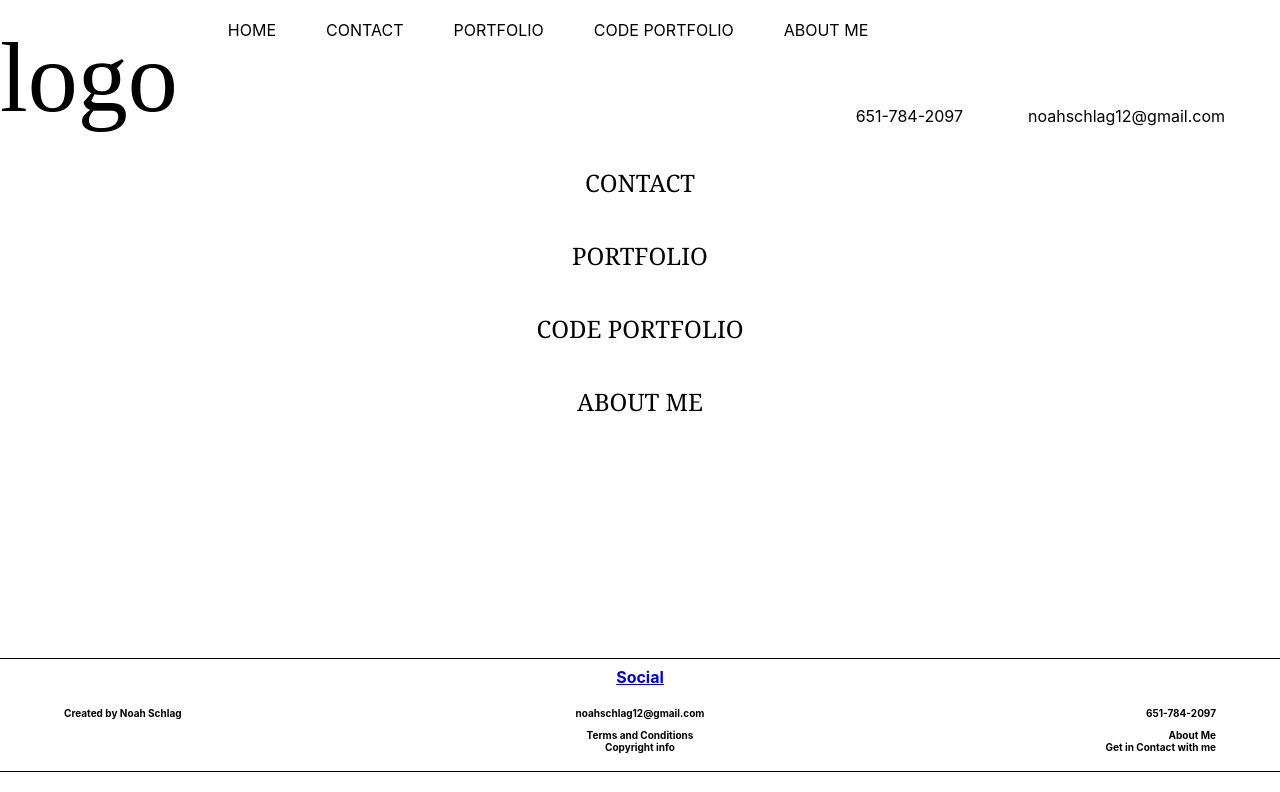
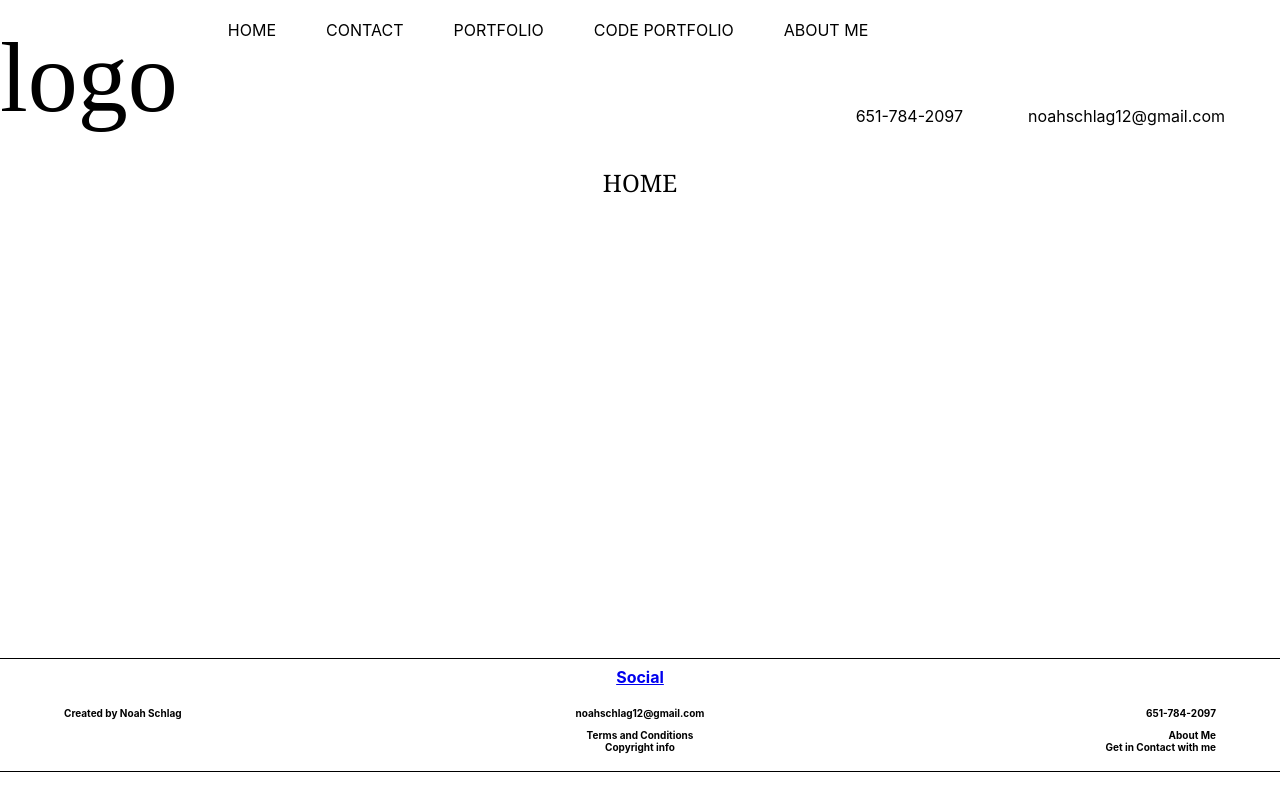
Before and after one commit to noahschlag/react-portfolio, a React (Create React App) app in the folder 02-Homework/react-portfolio/: page / in a window 1280 px wide. Shown: the top 792 px of the page. Built offline with nearby package versions, Linux system fonts and the light colour scheme.

Commit message:
added routers successfully

```diff
--- a/02-Homework/react-portfolio/src/App.js
+++ b/02-Homework/react-portfolio/src/App.js
@@ -1,28 +1,33 @@
 import React from 'react';
-import{ Switch, Route, Link  } from 'react-router-dom';
-import { Footer, Header, PageTitle } from './components/common'
+import { Switch, Route } from 'react-router-dom';
+import { Header, Footer, PageTitle } from './components/common'
 
 import './App.css';
-
 
 function App() {
   return (
     <div className="App">
       <Header />
-        <switch>
-          <route path="/contact">
-            <PageTitle title="contact"/>
-          </route>
-          <route path="/Portfolio">
-            <PageTitle title="Portfolio"/>
-          </route>
-          <route path="/Code Portfolio">
-            <PageTitle title="Code Portfolio"/>
-          </route>
-          <route path="/About Me">
-            <PageTitle title="About Me"/>
-          </route>
-        </switch>
+          <Switch>
+            <Route path="/contact">
+              <PageTitle title="Contact"/>
+            </Route>
+            <Route path="/Portfolio">
+              <PageTitle title="Portfolio"/>
+            </Route>
+            <Route path="/Code-Portfolio">
+              <PageTitle title="Code-Portfolio"/>
+            </Route>
+            <Route path="/Contact">
+              <PageTitle title="Contact"/>
+            </Route>
+            <Route path="/About-me">
+              <PageTitle title="About-Me"/>
+            </Route>
+            <Route path="/">
+              <PageTitle title="home"/>
+            </Route>
+          </Switch>
       <Footer />
     </div>
   );
--- a/02-Homework/react-portfolio/src/components/common/navbar/Navbar.jsx
+++ b/02-Homework/react-portfolio/src/components/common/navbar/Navbar.jsx
@@ -1,4 +1,5 @@
 import React from 'react';
+import {  Link  } from 'react-router-dom';
 
 import './Navbar.css'
 
@@ -6,12 +7,13 @@ function Navbar () {
 
     return (
         <section className="navbar">
-        <a href="/" className="navbar-item">Home</a>
-        <a href="/about" className="navbar-item">Contact</a>
-        <a href="/portfolio" className="navbar-item">Portfolio</a>
-        <a href="/Code Portfolio" className="navbar-item">Code portfolio</a>
-        <a href="/Code Portfolio" className="navbar-item">About Me</a>
+            <Link to="/" className="navbar-item">Home</Link>
+            <Link to="/Contact" className="navbar-item">Contact</Link>
+            <Link to="/Portfolio" className="navbar-item">Portfolio</Link>
+            <Link to="/Code-Portfolio" className="navbar-item">Code portfolio</Link>
+            <Link to="/About-Me" className="navbar-item">About Me</Link>
     </section>
+
     )
 
 }
--- a/02-Homework/react-portfolio/src/index.js
+++ b/02-Homework/react-portfolio/src/index.js
@@ -4,12 +4,11 @@ import { BrowserRouter as Router } from 'react-router-dom';
 import './index.css';
 import App from './App';
 
-
 ReactDOM.render(
   <React.StrictMode>
-    <router>
-    <App />
-    </router>
+    <Router>
+      <App />
+    </Router>
   </React.StrictMode>,
   document.getElementById('root')
 );
```
